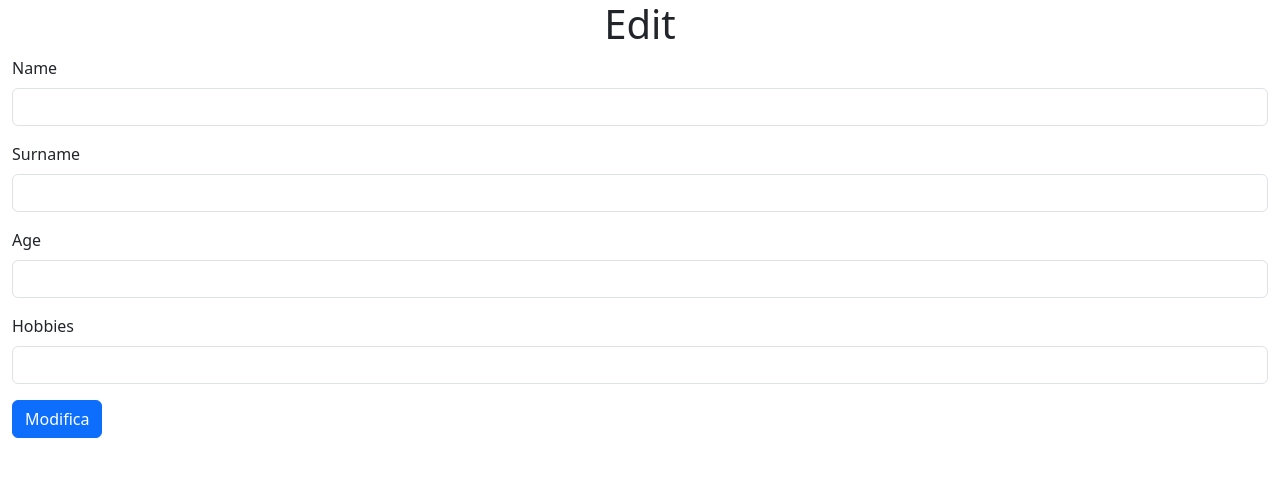
After one commit to dama-p/U1-S1-L3, a PHP site: page /FSD/edit.php?id=1 in a window 1280 px wide. The commit adds this page. Shown: the top 477 px of the page. Run offline with PHP 8.4, Linux system fonts and the light colour scheme; data that the repository does not hold is empty.

Commit message:
Added edit logic

```diff
--- /dev/null
+++ b/edit.php
@@ -0,0 +1,37 @@
+<?php
+include __DIR__ . '/includes/db.php';
+
+// SELECT DI TUTTE LE RIGHE A PARTIRE DALL'ID DELL'URL (che abbiamo passato con link dalla pagina searchbar)
+$stmt = $pdo->prepare('SELECT * FROM Users WHERE id = ?');
+$stmt->execute([$_GET["id"]]);
+
+$row = $stmt->fetch();
+
+
+include __DIR__ . '/includes/initial.php'; ?>
+
+<h1 class="text-center">Edit</h1>
+
+<form action="/FSD%20IFOA/U1-S1-L3/edit-logic.php" method="POST" novalidate>
+    <input type="hidden" name="id" value="<?= $row['id'] ?>">
+    <div class="mb-3">
+        <label for="name" class="form-label">Name</label>
+        <input type="text" class="form-control" id="name" name="name" value="<?= $row['Name'] ?>">
+    </div>
+    <div class="mb-3">
+        <label for="surname" class="form-label">Surname</label>
+        <input type="text" class="form-control" id="surname" name="surname" value="<?= $row['Surname'] ?>">
+    </div>
+    <div class="mb-3">
+        <label for="age" class="form-label">Age</label>
+        <input type="number" class="form-control" id="age" name="age" value="<?= $row['Age'] ?>">
+    </div>
+    <div class="mb-3">
+        <label for="hobbies" class="form-label">Hobbies</label>
+        <input type="text" class="form-control" id="hobbies" name="hobbies" value="<?= $row['Hobbies'] ?>">
+    </div>
+    <button type="submit" class="btn btn-primary">Modifica</button>
+</form>
+
+
+<?php include __DIR__ . '/includes/end.php';
```
Also changed, not shown: edit-logic.php (added, +17 -0 lines), searchbar.php (+22 -10 lines), users.php (+0 -7 lines), 1 other file.
